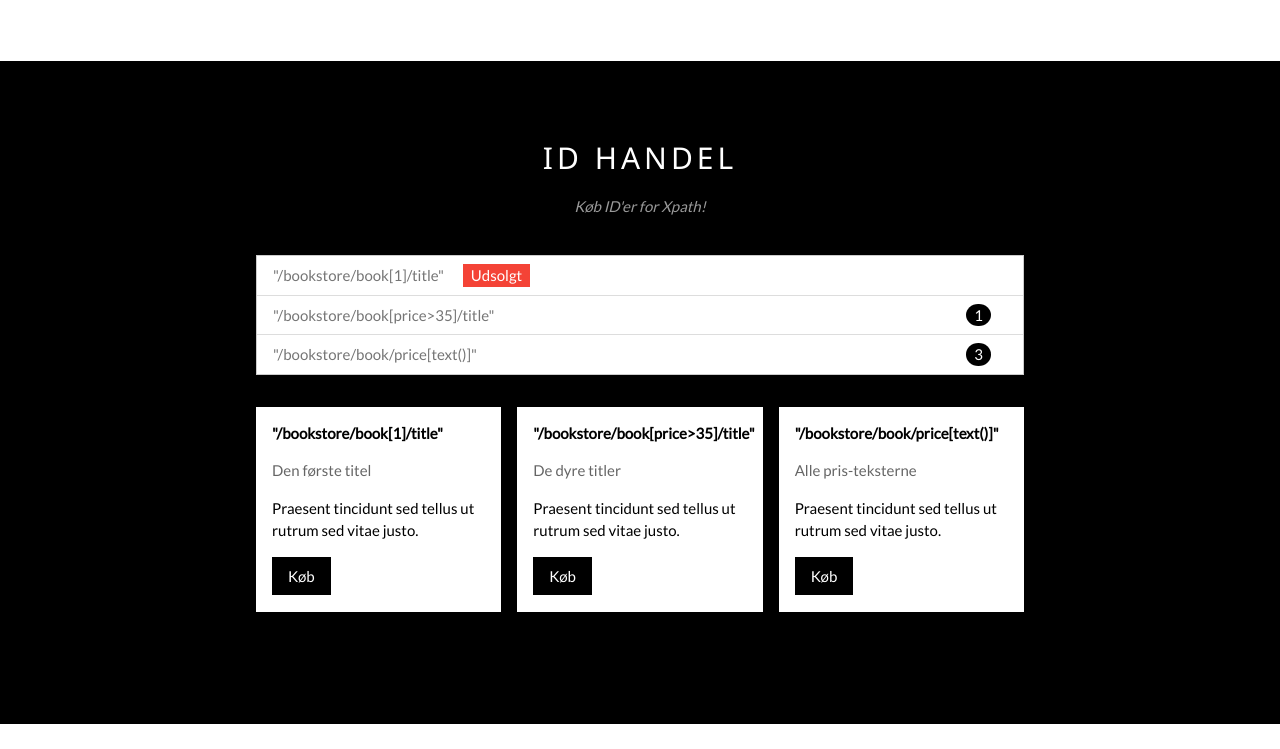
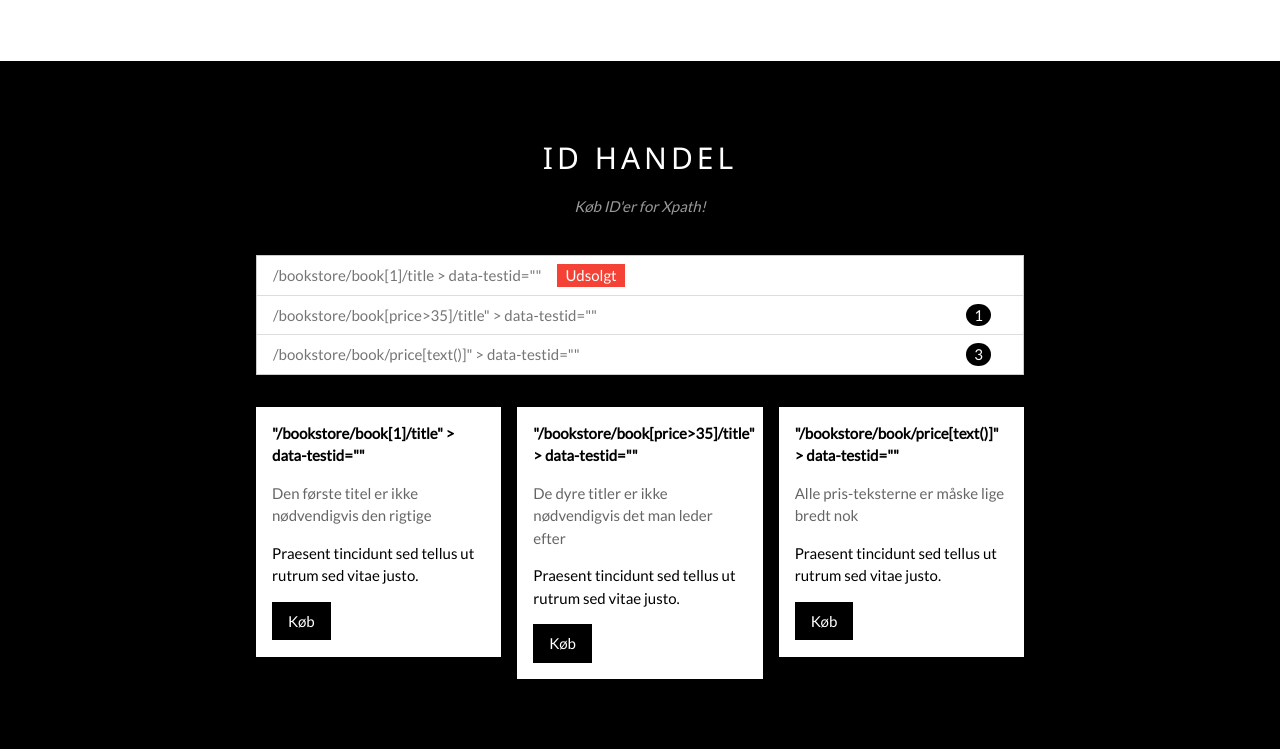
Before and after one commit to jda-testhuset/jda-testhuset.github.io, a website: page index.html in a window 1280 px wide. Shown: the part 1285-2034 px from the top of the page. Drawn offline with nearby package versions, Linux system fonts and the light colour scheme.

Commit message:
Adding even more details

```diff
--- a/index.html
+++ b/index.html
@@ -71,7 +71,7 @@ body {font-family: "Lato", sans-serif}
   <div class="w3-container w3-content w3-center w3-padding-64" style="max-width:800px" id="crew">
     <h2 class="w3-wide">Testhusets søfolk</h2>
     <p class="w3-opacity"><i>Vi elsker ID'er</i></p>
-    <p class="w3-justify">Vi, Testhusets søfolk, sejler modigt ud for at skabe ID'er - Vi venter ej på at nogen giver dem til os!</p>
+    <p class="w3-justify">Vi, Testhusets søfolk, sejler modigt ud for at skabe og finde ID'er - Vi venter ej på at nogen giver dem til os!</p>
     <p class="w3-justify">Lorem ipsum dolor sit amet, consectetur adipiscing elit, sed do eiusmod tempor incididunt ut labore et dolore magna aliqua. Ut enim ad minim veniam, quis nostrud exercitation ullamco laboris nisi ut aliquip
         ex ea commodo consequat. Duis aute irure dolor in reprehenderit in voluptate velit esse cillum dolore eu fugiat nulla pariatur. Excepteur sint occaecat cupidatat non proident, sunt in culpa qui officia deserunt mollit anim id est laborum consectetur
         adipiscing elit, sed do eiusmod tempor incididunt ut labore et dolore magna aliqua. Ut enim ad minim veniam, quis nostrud exercitation ullamco laboris nisi ut aliquip ex ea commodo consequat.</p>
@@ -98,32 +98,32 @@ body {font-family: "Lato", sans-serif}
       <p class="w3-opacity w3-center"><i>Køb ID'er for Xpath!</i></p><br>
 
       <ul class="w3-ul w3-border w3-white w3-text-grey">
-        <li class="w3-padding">"/bookstore/book[1]/title" <span class="w3-tag w3-red w3-margin-left">Udsolgt</span></li>
-        <li class="w3-padding">"/bookstore/book[price>35]/title" <span class="w3-badge w3-right w3-margin-right">1</span></li>
-        <li class="w3-padding">"/bookstore/book/price[text()]" <span class="w3-badge w3-right w3-margin-right">3</span></li>
+        <li class="w3-padding"> /bookstore/book[1]/title > data-testid=""<span class="w3-tag w3-red w3-margin-left">Udsolgt</span></li>
+        <li class="w3-padding">/bookstore/book[price>35]/title" > data-testid=""<span class="w3-badge w3-right w3-margin-right">1</span></li>
+        <li class="w3-padding">/bookstore/book/price[text()]" > data-testid=""<span class="w3-badge w3-right w3-margin-right">3</span></li>
       </ul>
 
       <div class="w3-row-padding w3-padding-32" style="margin:0 -16px">
         <div class="w3-third w3-margin-bottom">
           <div class="w3-container w3-white">
-            <p><b>"/bookstore/book[1]/title"</b></p>
-            <p class="w3-opacity">Den første titel</p>
+            <p><b>"/bookstore/book[1]/title" > data-testid=""</b></p>
+            <p class="w3-opacity">Den første titel er ikke nødvendigvis den rigtige</p>
             <p>Praesent tincidunt sed tellus ut rutrum sed vitae justo.</p>
             <button class="w3-button w3-black w3-margin-bottom" onclick="document.getElementById('tradeModal').style.display='block'">Køb</button>
           </div>
         </div>
         <div class="w3-third w3-margin-bottom">
           <div class="w3-container w3-white">
-            <p><b>"/bookstore/book[price>35]/title"</b></p>
-            <p class="w3-opacity">De dyre titler</p>
+            <p><b>"/bookstore/book[price>35]/title" > data-testid=""</b></p>
+            <p class="w3-opacity">De dyre titler er ikke nødvendigvis det man leder efter</p>
             <p>Praesent tincidunt sed tellus ut rutrum sed vitae justo.</p>
             <button class="w3-button w3-black w3-margin-bottom" onclick="document.getElementById('tradeModal').style.display='block'">Køb</button>
           </div>
         </div>
         <div class="w3-third w3-margin-bottom">
           <div class="w3-container w3-white">
-            <p><b>"/bookstore/book/price[text()]"</b></p>
-            <p class="w3-opacity">Alle pris-teksterne</p>
+            <p><b>"/bookstore/book/price[text()]" > data-testid=""</b></p>
+            <p class="w3-opacity">Alle pris-teksterne er måske lige bredt nok</p>
             <p>Praesent tincidunt sed tellus ut rutrum sed vitae justo.</p>
             <button class="w3-button w3-black w3-margin-bottom" onclick="document.getElementById('tradeModal').style.display='block'">Køb</button>
           </div>
```
